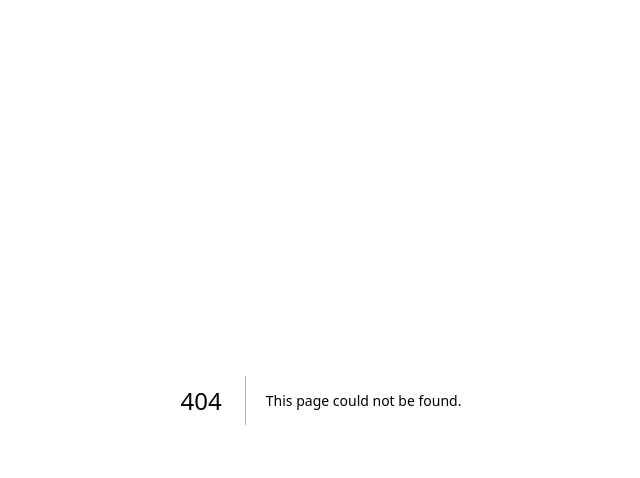
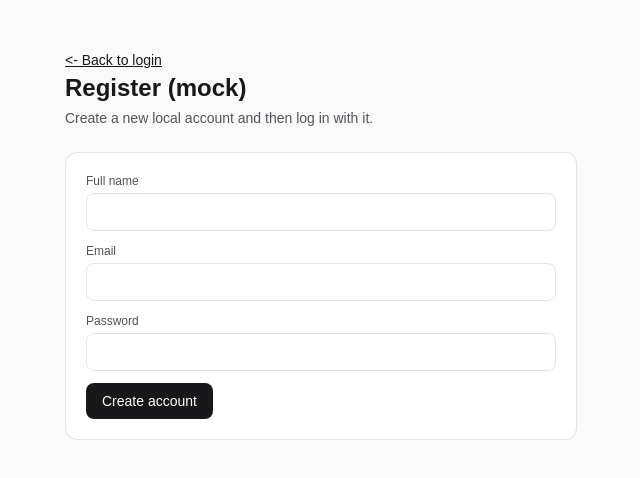
Before and after one commit to dell14/moving-system-prototype, a Next.js app: page /register in a window 1280 px wide. Before the commit this address had no page. Shown: the top 478 px of the page, without its empty margins (319-959 px from the left). Built offline with nearby package versions, Linux system fonts and the light colour scheme.

Commit message:
Add dedicated register and forgot-password flows

```diff
--- /dev/null
+++ b/app/forgot-password/page.tsx
@@ -0,0 +1,71 @@
+"use client";
+
+import Link from "next/link";
+import { useState } from "react";
+import { useAppStore } from "@/src/state/AppStore";
+
+export default function ForgotPasswordPage() {
+  const { state } = useAppStore();
+  const [email, setEmail] = useState("");
+  const [message, setMessage] = useState<string | null>(null);
+
+  return (
+    <div className="min-h-screen bg-zinc-50 px-6 py-12 text-zinc-900 dark:bg-black dark:text-zinc-50">
+      <main className="mx-auto w-full max-w-lg space-y-6">
+        <Link className="text-sm underline" href="/login">
+          {"<-"} Back to login
+        </Link>
+
+        <header className="space-y-1">
+          <h1 className="text-2xl font-semibold">Forgot password (mock)</h1>
+          <p className="text-sm text-zinc-600 dark:text-zinc-400">
+            Enter your email to simulate a reset flow.
+          </p>
+        </header>
+
+        <form
+          className="space-y-3 rounded-xl border border-zinc-200 bg-white p-5 dark:border-zinc-800 dark:bg-zinc-950"
+          onSubmit={(e) => {
+            e.preventDefault();
+
+            const normalized = email.trim().toLowerCase();
+            const exists = state.db.users.some(
+              (u) => u.email.toLowerCase() === normalized,
+            );
+
+            if (!normalized) {
+              setMessage("Please enter an email address.");
+              return;
+            }
+
+            if (exists) {
+              setMessage("Reset link sent (mock). Check your email inbox.");
+              return;
+            }
+
+            setMessage("No account found for that email.");
+          }}
+        >
+          <label className="block space-y-1">
+            <div className="text-xs font-medium text-zinc-600 dark:text-zinc-400">
+              Email
+            </div>
+            <input
+              className="w-full rounded-lg border border-zinc-200 bg-white px-3 py-2 text-sm dark:border-zinc-800 dark:bg-zinc-950"
+              value={email}
+              onChange={(e) => setEmail(e.target.value)}
+            />
+          </label>
+
+          {message ? (
+            <p className="text-sm text-zinc-700 dark:text-zinc-300">{message}</p>
+          ) : null}
+
+          <button className="rounded-lg bg-zinc-900 px-4 py-2 text-sm font-medium text-white dark:bg-zinc-50 dark:text-zinc-900">
+            Send reset link
+          </button>
+        </form>
+      </main>
+    </div>
+  );
+}
--- a/app/login/page.tsx
+++ b/app/login/page.tsx
@@ -1,37 +1,34 @@
 "use client";
 
 import Link from "next/link";
+import { useSearchParams } from "next/navigation";
 import { useMemo, useState } from "react";
 import { useAppStore } from "@/src/state/AppStore";
-import type { AuthMode } from "@/src/features/auth/types";
 
 export default function LoginPage() {
   const { state, dispatch } = useAppStore();
+  const searchParams = useSearchParams();
   const activeUser = useMemo(
     () => state.db.users.find((u) => u.id === state.db.activeUserId),
     [state.db.activeUserId, state.db.users],
   );
 
-  const [mode, setMode] = useState<AuthMode>("login");
-  const [name, setName] = useState(activeUser?.name ?? "");
-  const [role, setRole] = useState<"customer" | "manager">("customer");
-  const [email, setEmail] = useState(
-    activeUser?.email ?? "customer@example.com",
-  );
+  const initialEmail =
+    searchParams.get("email") ?? activeUser?.email ?? "customer@example.com";
+  const [email, setEmail] = useState(initialEmail);
   const [password, setPassword] = useState("password");
   const [error, setError] = useState<string | null>(null);
+  const showRegisteredMessage = searchParams.get("registered") === "1";
 
   return (
     <div className="min-h-screen bg-zinc-50 px-6 py-12 text-zinc-900 dark:bg-black dark:text-zinc-50">
       <main className="mx-auto w-full max-w-lg space-y-6">
         <Link className="text-sm underline" href="/">
-          ← Home
+          {"<-"} Home
         </Link>
 
         <header className="space-y-1">
-          <h1 className="text-2xl font-semibold">
-            {mode === "login" ? "Log in" : "Register"} (mock)
-          </h1>
+          <h1 className="text-2xl font-semibold">Log in (mock)</h1>
           <p className="text-sm text-zinc-600 dark:text-zinc-400">
             Demo users: <span className="font-mono">customer@example.com</span>{" "}
             / <span className="font-mono">manager@example.com</span> (password:{" "}
@@ -43,9 +40,8 @@ export default function LoginPage() {
           {activeUser ? (
             <div className="space-y-3">
               <p className="text-sm">
-                Signed in as{" "}
-                <span className="font-semibold">{activeUser.name}</span> (
-                <span className="font-mono">{activeUser.email}</span>) •{" "}
+                Signed in as <span className="font-semibold">{activeUser.name}</span> (
+                <span className="font-mono">{activeUser.email}</span>) {"-"}{" "}
                 <span className="font-semibold">
                   {activeUser.role === "manager"
                     ? "Admin (operations manager)"
@@ -66,105 +62,28 @@ export default function LoginPage() {
                 e.preventDefault();
                 setError(null);
 
-                if (mode === "login") {
-                  const before = state.db.activeUserId;
-                  dispatch({
-                    type: "auth/login",
-                    payload: { email, password },
-                  });
-                  const after = state.db.activeUserId;
-                  if (!before && !after)
-                    setError(
-                      "Invalid credentials (mock). Try the demo users.",
-                    );
+                const normalizedEmail = email.trim().toLowerCase();
+                const isValid = state.db.users.some(
+                  (u) =>
+                    u.email.toLowerCase() === normalizedEmail &&
+                    u.password === password,
+                );
+
+                if (!isValid) {
+                  setError("Invalid credentials (mock). Try the demo users.");
                   return;
                 }
 
-                if (!name.trim()) {
-                  setError("Please enter a name for the account.");
-                  return;
-                }
-
-                const beforeCount = state.db.users.length;
                 dispatch({
-                  type: "auth/register",
-                  payload: {
-                    name: name.trim(),
-                    email,
-                    password,
-                    role,
-                  },
+                  type: "auth/login",
+                  payload: { email: email.trim(), password },
                 });
-                const afterCount = state.db.users.length;
-                if (afterCount === beforeCount) {
-                  setError(
-                    "That email is already registered. Try logging in instead.",
-                  );
-                }
               }}
             >
-              <div className="flex gap-2 rounded-lg bg-zinc-100 p-1 text-sm dark:bg-zinc-900">
-                <button
-                  type="button"
-                  className={`flex-1 rounded-md px-3 py-1.5 ${
-                    mode === "login"
-                      ? "bg-white font-semibold shadow-sm dark:bg-zinc-950"
-                      : "text-zinc-500"
-                  }`}
-                  onClick={() => {
-                    setMode("login");
-                    setError(null);
-                  }}
-                >
-                  Log in
-                </button>
-                <button
-                  type="button"
-                  className={`flex-1 rounded-md px-3 py-1.5 ${
-                    mode === "register"
-                      ? "bg-white font-semibold shadow-sm dark:bg-zinc-950"
-                      : "text-zinc-500"
-                  }`}
-                  onClick={() => {
-                    setMode("register");
-                    setError(null);
-                  }}
-                >
-                  Register
-                </button>
-              </div>
-
-              {mode === "register" ? (
-                <>
-                  <label className="block space-y-1">
-                    <div className="text-xs font-medium text-zinc-600 dark:text-zinc-400">
-                      Full name
-                    </div>
-                    <input
-                      className="w-full rounded-lg border border-zinc-200 bg-white px-3 py-2 text-sm dark:border-zinc-800 dark:bg-zinc-950"
-                      value={name}
-                      onChange={(e) => setName(e.target.value)}
-                    />
-                  </label>
-
-                  <label className="block space-y-1">
-                    <div className="text-xs font-medium text-zinc-600 dark:text-zinc-400">
-                      Account type
-                    </div>
-                    <select
-                      className="w-full rounded-lg border border-zinc-200 bg-white px-3 py-2 text-sm dark:border-zinc-800 dark:bg-zinc-950"
-                      value={role}
-                      onChange={(e) =>
-                        setRole(e.target.value as "customer" | "manager")
-                      }
-                    >
-                      <option value="customer">Customer</option>
-                      <option value="manager">
-                        Admin (operations manager)
-                      </option>
-                    </select>
-                  </label>
-                </>
+              {showRegisteredMessage ? (
+                <p className="text-sm text-emerald-700 dark:text-emerald-400">
+                  Account created. You can log in now.
+                </p>
               ) : null}
 
               <label className="block space-y-1">
@@ -193,8 +112,17 @@ export default function LoginPage() {
               {error ? <p className="text-sm text-red-600">{error}</p> : null}
 
               <button className="rounded-lg bg-zinc-900 px-4 py-2 text-sm font-medium text-white dark:bg-zinc-50 dark:text-zinc-900">
-                {mode === "login" ? "Log in" : "Create account"}
+                Log in
               </button>
+
+              <div className="flex items-center justify-between pt-1 text-sm">
+                <Link className="underline" href="/register">
+                  Create new account
+                </Link>
+                <Link className="underline" href="/forgot-password">
+                  Forgot password?
+                </Link>
+              </div>
             </form>
           )}
         </div>
--- a/app/page.tsx
+++ b/app/page.tsx
@@ -19,17 +19,22 @@ export default function Home() {
             <ul className="mt-3 space-y-2 text-sm">
               <li>
                 <Link className="underline" href="/login">
-                  Log in / Register (UC-01)
+                  Log in
+                </Link>
+              </li>
+              <li>
+                <Link className="underline" href="/register">
+                  Register
                 </Link>
               </li>
               <li>
                 <Link className="underline" href="/quote">
-                  Generate quote (UC-02)
+                  Generate quote
                 </Link>
               </li>
               <li>
                 <Link className="underline" href="/feedback">
-                  Rate your service (UC-04)
+                  Rate your service
                 </Link>
               </li>
             </ul>
@@ -40,12 +45,12 @@ export default function Home() {
             <ul className="mt-3 space-y-2 text-sm">
               <li>
                 <Link className="underline" href="/admin/schedule">
-                  Schedule employees (UC-05)
+                  Schedule employees
                 </Link>
               </li>
               <li>
                 <Link className="underline" href="/admin/inventory">
-                  Check inventory (UC-06)
+                  Check inventory
                 </Link>
               </li>
             </ul>
--- /dev/null
+++ b/app/register/page.tsx
@@ -0,0 +1,121 @@
+"use client";
+
+import Link from "next/link";
+import { useRouter } from "next/navigation";
+import { useState } from "react";
+import { useAppStore } from "@/src/state/AppStore";
+
+export default function RegisterPage() {
+  const router = useRouter();
+  const { state, dispatch } = useAppStore();
+
+  const [name, setName] = useState("");
+  const [email, setEmail] = useState("");
+  const [password, setPassword] = useState("");
+  const [error, setError] = useState<string | null>(null);
+
+  return (
+    <div className="min-h-screen bg-zinc-50 px-6 py-12 text-zinc-900 dark:bg-black dark:text-zinc-50">
+      <main className="mx-auto w-full max-w-lg space-y-6">
+        <Link className="text-sm underline" href="/login">
+          {"<-"} Back to login
+        </Link>
+
+        <header className="space-y-1">
+          <h1 className="text-2xl font-semibold">Register (mock)</h1>
+          <p className="text-sm text-zinc-600 dark:text-zinc-400">
+            Create a new local account and then log in with it.
+          </p>
+        </header>
+
+        <form
+          className="space-y-3 rounded-xl border border-zinc-200 bg-white p-5 dark:border-zinc-800 dark:bg-zinc-950"
+          onSubmit={(e) => {
+            e.preventDefault();
+            setError(null);
+
+            const trimmedName = name.trim();
+            const trimmedEmail = email.trim();
+            const normalizedEmail = trimmedEmail.toLowerCase();
+
+            if (!trimmedName) {
+              setError("Please enter your full name.");
+              return;
+            }
+
+            if (!trimmedEmail) {
+              setError("Please enter your email.");
+              return;
+            }
+
+            if (!password.trim()) {
+              setError("Please enter a password.");
+              return;
+            }
+
+            const emailExists = state.db.users.some(
+              (u) => u.email.toLowerCase() === normalizedEmail,
+            );
+            if (emailExists) {
+              setError("That email is already registered. Try logging in.");
+              return;
+            }
+
+            dispatch({
+              type: "auth/register",
+              payload: {
+                name: trimmedName,
+                role: "customer",
+                email: trimmedEmail,
+                password,
+              },
+            });
+
+            dispatch({ type: "auth/logout" });
+            router.push(`/login?registered=1&email=${encodeURIComponent(trimmedEmail)}`);
+          }}
+        >
+          <label className="block space-y-1">
+            <div className="text-xs font-medium text-zinc-600 dark:text-zinc-400">
+              Full name
+            </div>
+            <input
+              className="w-full rounded-lg border border-zinc-200 bg-white px-3 py-2 text-sm dark:border-zinc-800 dark:bg-zinc-950"
+              value={name}
+              onChange={(e) => setName(e.target.value)}
+            />
+          </label>
+
+          <label className="block space-y-1">
+            <div className="text-xs font-medium text-zinc-600 dark:text-zinc-400">
+              Email
+            </div>
+            <input
+              className="w-full rounded-lg border border-zinc-200 bg-white px-3 py-2 text-sm dark:border-zinc-800 dark:bg-zinc-950"
+              value={email}
+              onChange={(e) => setEmail(e.target.value)}
+            />
+          </label>
+
+          <label className="block space-y-1">
+            <div className="text-xs font-medium text-zinc-600 dark:text-zinc-400">
+              Password
+            </div>
+            <input
+              className="w-full rounded-lg border border-zinc-200 bg-white px-3 py-2 text-sm dark:border-zinc-800 dark:bg-zinc-950"
+              type="password"
+              value={password}
+              onChange={(e) => setPassword(e.target.value)}
+            />
+          </label>
+
+          {error ? <p className="text-sm text-red-600">{error}</p> : null}
+
+          <button className="rounded-lg bg-zinc-900 px-4 py-2 text-sm font-medium text-white dark:bg-zinc-50 dark:text-zinc-900">
+            Create account
+          </button>
+        </form>
+      </main>
+    </div>
+  );
+}
```
